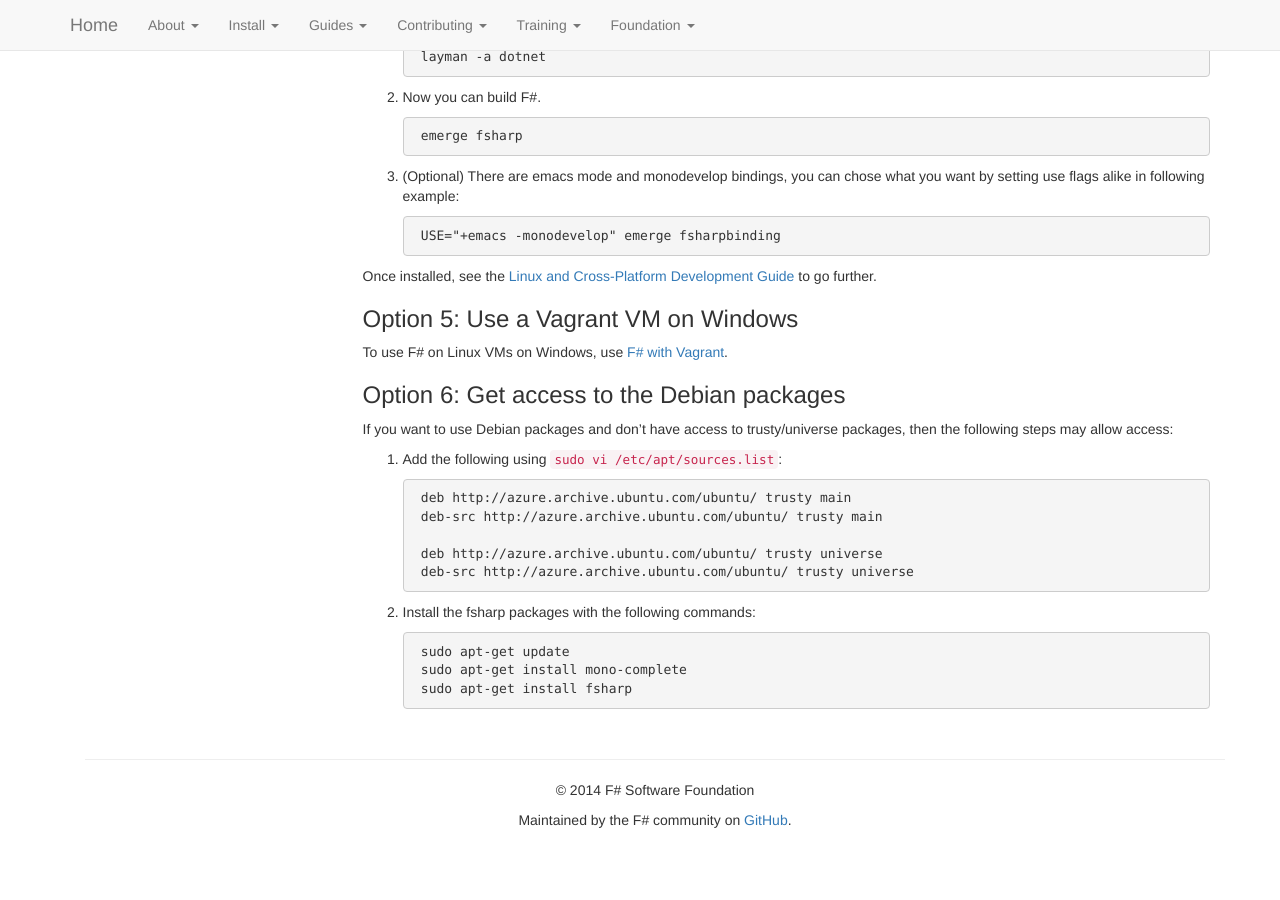
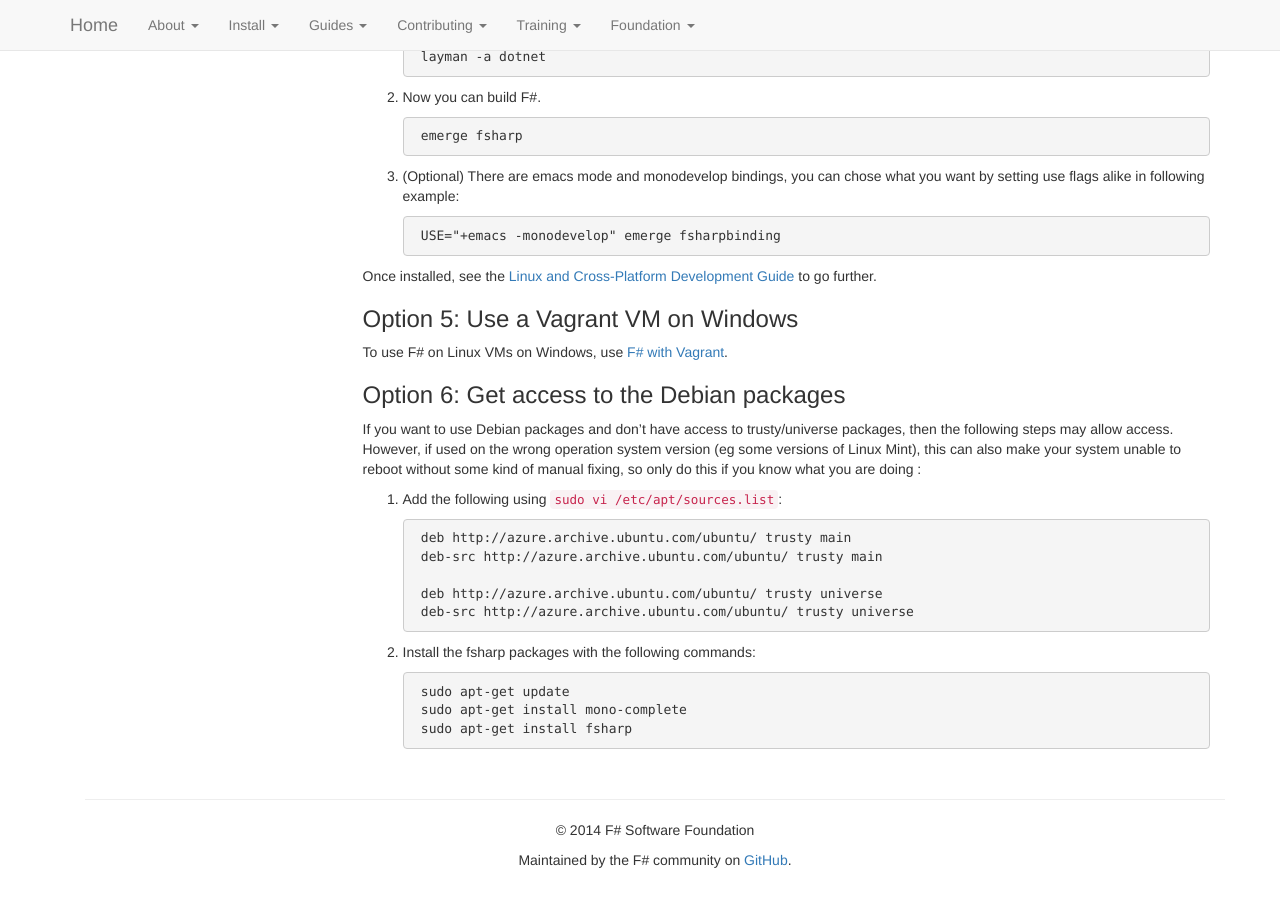
Before and after one commit to fsharp/fsharp.org, a Jekyll site: the page built from use/linux/index.md, in a window 1280 px wide and 900 px high, scrolled down 1673 px. Built offline with Jekyll 4.4.1, drawn with Linux system fonts in a browser that asks for light colours; nearby versions of some CDN libraries; some web fonts are replaced; comment, search, counter and statistics services are not loaded; before the commit the page ends 2533 px from its top, so only the background shows below that.

Commit message:
Update index.md

```diff
--- a/use/linux/index.md
+++ b/use/linux/index.md
@@ -120,7 +120,7 @@ To use F# on Linux VMs on Windows, use [F# with Vagrant](http://christoph.ruegg.
 ### Option 6: Get access to the Debian packages
 
 If you want to use Debian packages and don't have access to trusty/universe packages, then
-the following steps may allow access:
+the following steps may allow access. However, if used on the wrong operation system version (eg some versions of Linux Mint), this can also make your system unable to reboot without some kind of manual fixing, so only do this if you know what you are doing :
 
 1. Add the following using `sudo vi /etc/apt/sources.list`:
 
```
